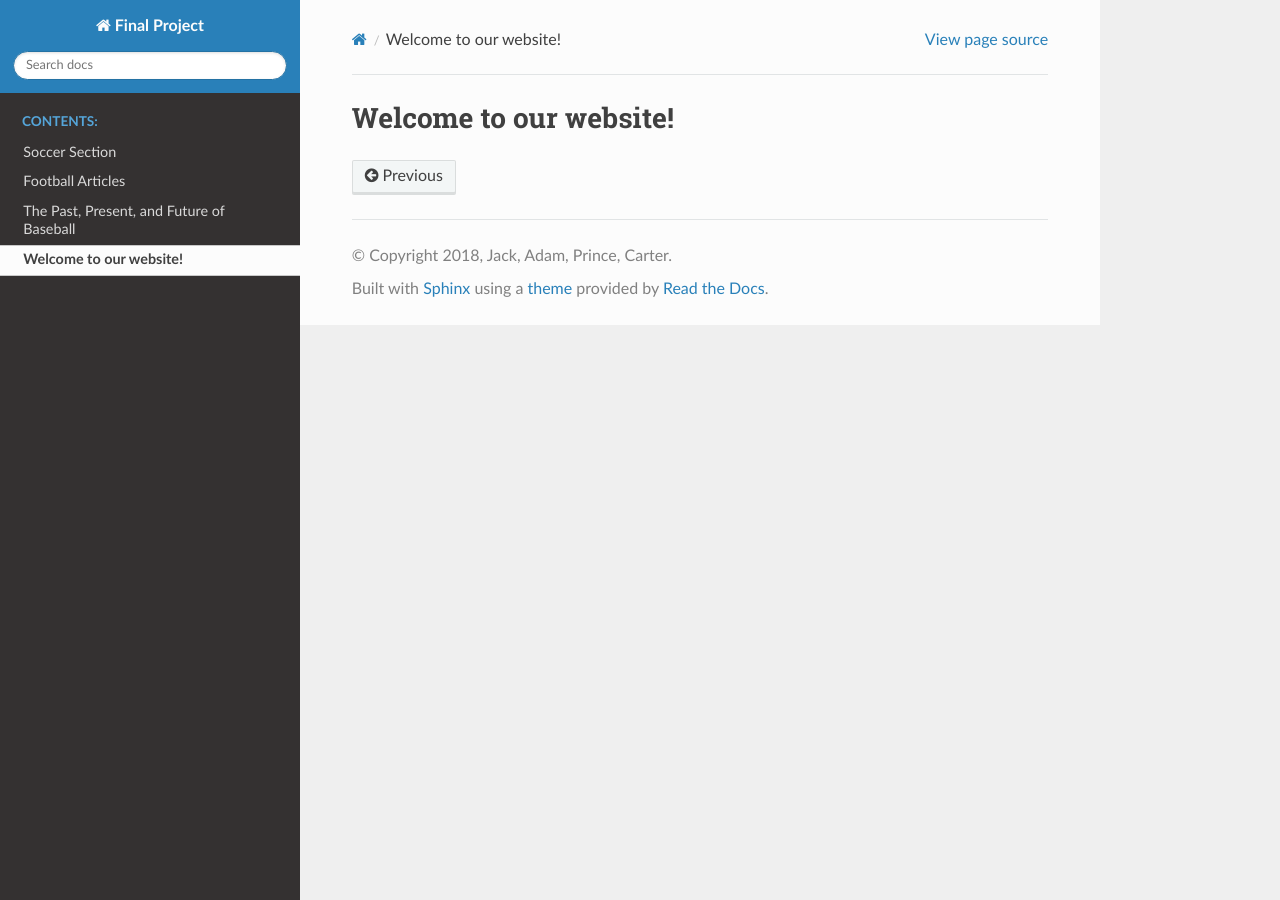
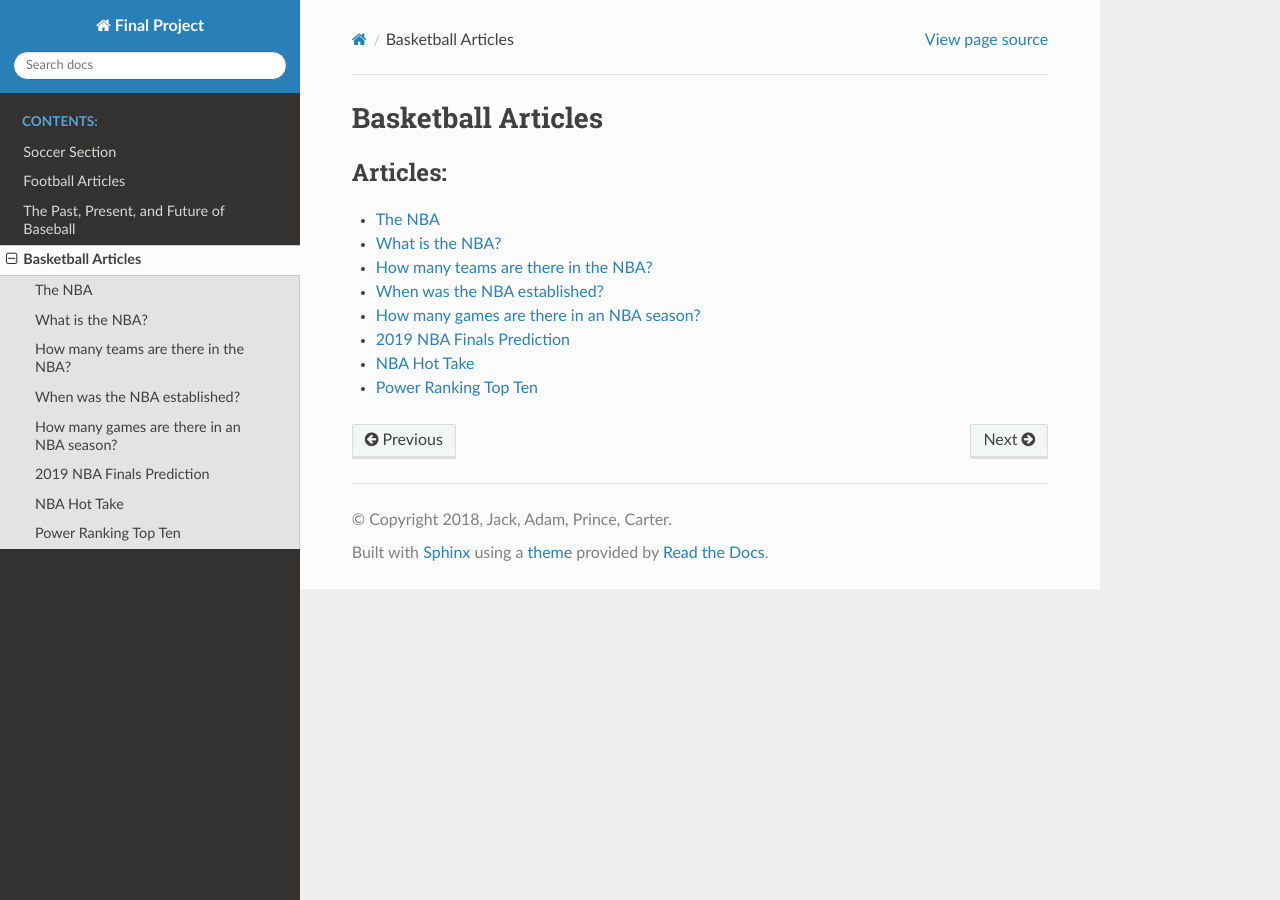
Before and after one commit to jarndt4/sports_final_project, a Sphinx documentation site: the page built from source/basketball/index.rst, in a window 1280 px wide. Built offline with Sphinx 7.4.7 and the Read the Docs theme 2.0.0, drawn with Linux system fonts in a browser that asks for light colours.

Commit message:
helped with adding toc tree

```diff
--- a/source/baseball/03power_rankings/03power_rankings.rst
+++ b/source/baseball/03power_rankings/03power_rankings.rst
@@ -27,7 +27,7 @@ The Top Three Favorites:
    .. image:: boston.png
       :align: left
 
-   The Boston Red Sox were the 2018 World Series Champions, and if they can stay healthy and play to their potential again, they could do it back to back. They will be looking to keep almost all of their key parts during the offseason, most of which are in the prime of their careers, as shown by Mookie Betts winning 2018 MLB MVP. They're efficient, consistent, and deep, which can put them on pace to have yet another 100+ win season at the very least, a very impressive feat.
+   The Boston Red Sox were the 2018 *World Series Champions*, and if they can stay healthy and play to their potential again, they could do it back to back. They will be looking to keep almost all of their key parts during the offseason, most of which are in the prime of their careers, as shown by Mookie Betts winning 2018 MLB MVP. They're efficient, consistent, and deep, which can put them on pace to have yet another 100+ win season at the very least, a very impressive feat.
 
 #. **Houston Astros:**
 
--- a/source/basketball/index.rst
+++ b/source/basketball/index.rst
@@ -1,2 +1,11 @@
-Welcome to our website!
-=======================
+Basketball Articles
+=================
+
+.. toctree::
+   :maxdepth: 2
+   :caption: Articles:
+
+   overview/index
+   finals_predication/2019_nba_finals_prediction
+   hot_take/nba_hot_take
+   power_ranking/power_ranking_top_ten
```
Also changed, not shown: source/basketball/finals_predication/2019_nba_finals_prediction.rst (renamed from source/basketball/finals_predication/2019 NBA Finals Prediction.rst), source/basketball/hot_take/nba_hot_take.rst (renamed from source/basketball/hot_take/NBA Hot Take.rst), source/basketball/power_ranking/power_ranking_top_ten.rst (renamed from source/basketball/power_ranking/Power Ranking Top Ten.rst).
